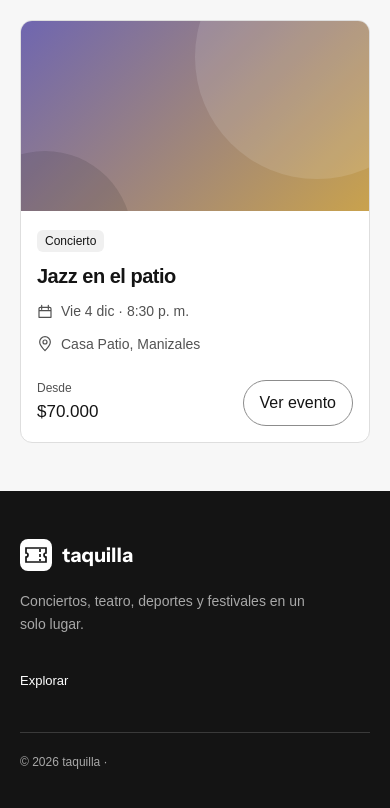
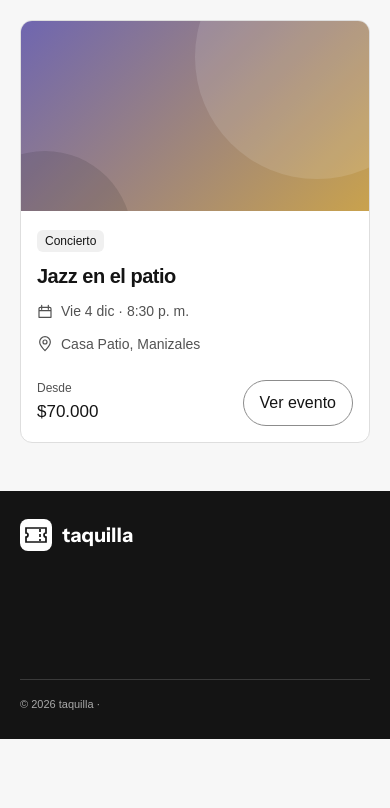
Before and after one commit to Futbol2007/Taquilla, a React (Vite) app: page / in a window 390 px wide. Shown: the part 4286-5094 px from the top of the page. After the commit the page ends 5025 px from the top, so only its background shows below. Built offline with nearby package versions, Linux system fonts and the light colour scheme; no server answers.

Commit message:
feat: adding the legal column

```diff
--- a/src/components/Footer/Footer.css
+++ b/src/components/Footer/Footer.css
@@ -1,94 +1,72 @@
 .pie-home {
+  padding: 34px 0 20px;
   background: var(--superficie);
-  padding: 48px 0 24px;
 }
+
 .columnas-pie {
   display: grid;
-  grid-template-columns: 2.6fr 1fr 1fr 1fr;
-  gap: 48px;
+  grid-template-columns: minmax(0, 2.5fr) repeat(3, minmax(100px, 0.5fr));
+  gap: 40px;
 }
+
 .columnas-pie p {
-  max-width: 300px;
+  max-width: 340px;
+  margin: 12px 0 0;
   color: var(--suave);
-  margin-top: 12px;
-  font-size: 14px;
+  font-size: 13px;
+  line-height: 1.5;
 }
+
 .columnas-pie h3 {
+  margin: 2px 0 12px;
   color: var(--suave);
-  font:
-    400 13px "DM Sans",
-    sans-serif;
-  margin-bottom: 12px;
+  font: 400 12px var(--fuente-instrument-sans, "DM Sans"), sans-serif;
 }
+
 .columnas-pie > div > a:not(.marca-home),
 .columnas-pie button {
   display: block;
+  width: fit-content;
   margin-block: 8px;
+  color: var(--tinta);
   font-size: 13px;
+  line-height: 1.35;
+  text-decoration: none;
 }
+
 .columnas-pie button {
-  color: var(--tinta);
+  padding: 0;
   border: 0;
   background: transparent;
-  padding: 0;
   text-align: left;
+  cursor: pointer;
 }
+
 .columnas-pie button:hover,
 .columnas-pie > div > a:not(.marca-home):hover {
   text-decoration: underline;
+  text-underline-offset: 3px;
 }
+
 .pie-creditos {
-  border-top: 1px solid var(--borde);
-  margin-top: 32px;
-  padding-top: 20px;
   display: flex;
   align-items: center;
   justify-content: space-between;
   gap: 16px;
+  margin-top: 30px;
+  padding-top: 16px;
+  border-top: 1px solid var(--borde);
   color: var(--suave);
-  font-size: 12px;
-}
-.pie-creditos .cookies > .cookies-boton {
-  background: transparent;
-  color: var(--suave);
-  border: 0;
-  font-size: 12px;
-  padding: 8px 0;
+  font-size: 11px;
 }
 
-@media (max-width: 900px) {
-  .columnas-pie {
-    gap: 24px;
-    grid-template-columns: 2fr 1fr 1fr;
-  }
+.pie-creditos .enlace-home {
+  padding: 0;
+  color: var(--suave) !important;
+  font-size: 11px;
+  text-align: right;
 }
 
-@media (max-width: 900px) {
-  .columnas-pie > div:last-child {
-    grid-column: 2 / 4;
-  }
-}
-@media (max-width: 640px) {
-  .columnas-pie {
-    grid-template-columns: 1fr 1fr;
-  }
-}
-@media (max-width: 640px) {
-  .columnas-pie > div:first-child {
-    grid-column: 1 / -1;
-  }
-}
-@media (max-width: 640px) {
-  .columnas-pie > div:last-child {
-    grid-column: auto;
-  }
-}
-@media (max-width: 640px) {
-  .pie-creditos {
-    flex-direction: column;
-    align-items: flex-start;
-  }
-}
 .taquilla .pie-home {
   --superficie: var(--texto-principal);
   --tinta: var(--fondo-superficie);
@@ -96,39 +74,46 @@
   --borde: var(--borde-inverso);
   color: var(--tinta);
 }
+
 .taquilla .pie-home .emblema {
   background: var(--fondo-superficie);
   color: var(--texto-principal);
 }
+
 .taquilla .pie-home a:focus-visible,
 .taquilla .pie-home button:focus-visible {
   outline-color: var(--fondo-superficie);
 }
 
-.columnas-pie {
-  grid-template-columns: 2fr 1fr 1fr;
+@media (max-width: 900px) {
+  .columnas-pie {
+    grid-template-columns: minmax(0, 2fr) repeat(3, minmax(90px, 0.7fr));
+    gap: 24px;
+  }
 }
+
 @media (max-width: 640px) {
+  .pie-home {
+    padding: 28px 0 18px;
+  }
+
   .columnas-pie {
-    grid-template-columns: 1fr 1fr;
+    grid-template-columns: repeat(2, minmax(0, 1fr));
+    gap: 24px 20px;
   }
+
   .columnas-pie > div:first-child {
     grid-column: 1 / -1;
   }
-  .columnas-pie > div:last-child {
-    grid-column: auto;
+
+  .pie-creditos {
+    align-items: flex-start;
+    flex-direction: column;
+    gap: 8px;
+    margin-top: 24px;
+  }
+
+  .pie-creditos .enlace-home {
+    text-align: left;
   }
 }
-
-.landing .columnas-pie {
-  grid-template-columns: 2fr 1fr 1fr;
-}
-@media (max-width: 640px) {
-  .landing .columnas-pie {
-    grid-template-columns: 1fr 1fr;
-  }
-}
-
-.pie-creditos .enlace-home {
-  color: var(--suave) !important;
-}
--- a/src/components/Footer/Footer.jsx
+++ b/src/components/Footer/Footer.jsx
@@ -3,29 +3,29 @@ import "./Footer.css";
 export default function Footer({
   nombre,
   tipo,
-  descripcion,
   destino,
   etiqueta,
   onCuenta,
   onAbrirCookies,
   textos,
 }) {
-  // const t = interfaz[idioma];
   const textosFooter = textos?.footer;
   return (
     <footer className="pie-home">
       <div className="ancho-home">
         <div className="columnas-pie">
-          <div>
+          <div className="detalle-nota">
             <Marca nombre={nombre} tipo={tipo} />
-            <p>{descripcion}</p>
+            <p>{textosFooter?.lema}</p>
           </div>
           <div>
             <h3>{textosFooter?.columnas?.explora?.titulo}</h3>
             <a href="#contenido">
               {textosFooter?.columnas?.explora?.enlaces?.inicio}
             </a>
-            <a href={destino}>{etiqueta}</a>
+            <a href={destino}>
+              {textosFooter?.columnas?.explora?.enlaces?.explorar}
+            </a>
           </div>
           <div>
             <h3>{textosFooter?.columnas?.cuenta?.titulo}</h3>
@@ -35,6 +35,15 @@ export default function Footer({
             <button onClick={() => onCuenta("registro")}>
               {textosFooter?.columnas?.cuenta?.enlaces?.crearCuenta}
             </button>
+          </div>
+          <div>
+            <h3>{textosFooter?.columnas?.legal?.titulo}</h3>
+            <a href="#contenido">
+              {textosFooter?.columnas?.legal?.enlaces?.terminos}
+            </a>
+            <a href={destino}>
+              {textosFooter?.columnas?.legal?.enlaces?.accesibilidad}
+            </a>
           </div>
         </div>
         <div className="pie-creditos">
--- a/src/components/LayoutPublico/LayoutPublico.jsx
+++ b/src/components/LayoutPublico/LayoutPublico.jsx
@@ -10,7 +10,6 @@ export default function LayoutPublico({
   textos,
   destino,
   etiqueta,
-  descripcion,
   onCuenta,
   children,
 }) {
@@ -44,7 +43,6 @@ export default function LayoutPublico({
       <Footer
         nombre={proyecto.nombre}
         tipo={proyecto.id}
-        descripcion={descripcion}
         destino={destino}
         etiqueta={etiqueta}
         onCuenta={onCuenta}
--- a/src/pages/Home.jsx
+++ b/src/pages/Home.jsx
@@ -43,13 +43,8 @@ export default function Home() {
   return (
     <LayoutPublico
       textos={textos}
-      destino="#eventos"
+      destino="#explorar"
       etiqueta={en ? "Explore" : "Explorar"}
-      descripcion={
-        en
-          ? "Concerts, theatre, sports and festivals in one place."
-          : "Conciertos, teatro, deportes y festivales en un solo lugar."
-      }
       onCuenta={abrirCuenta}
     >
       <HeroTaquilla
```
